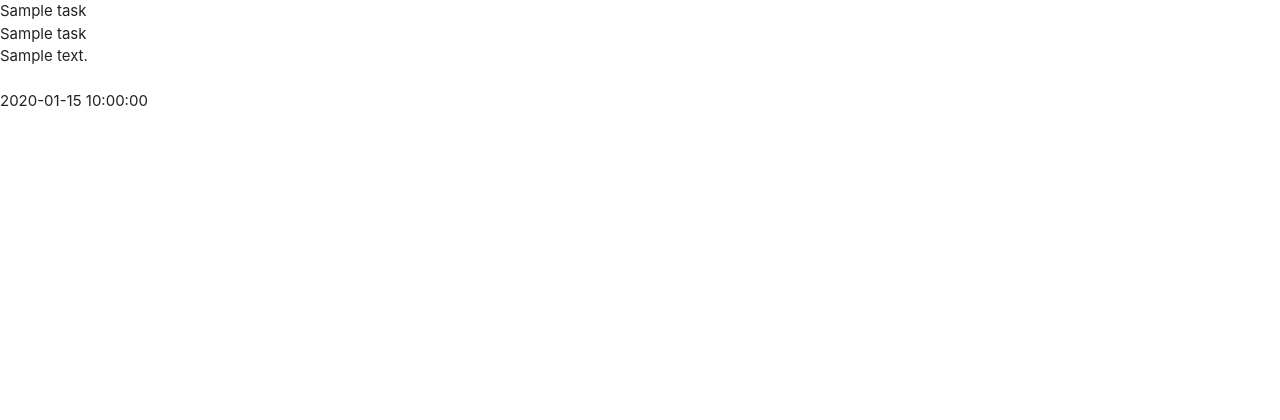
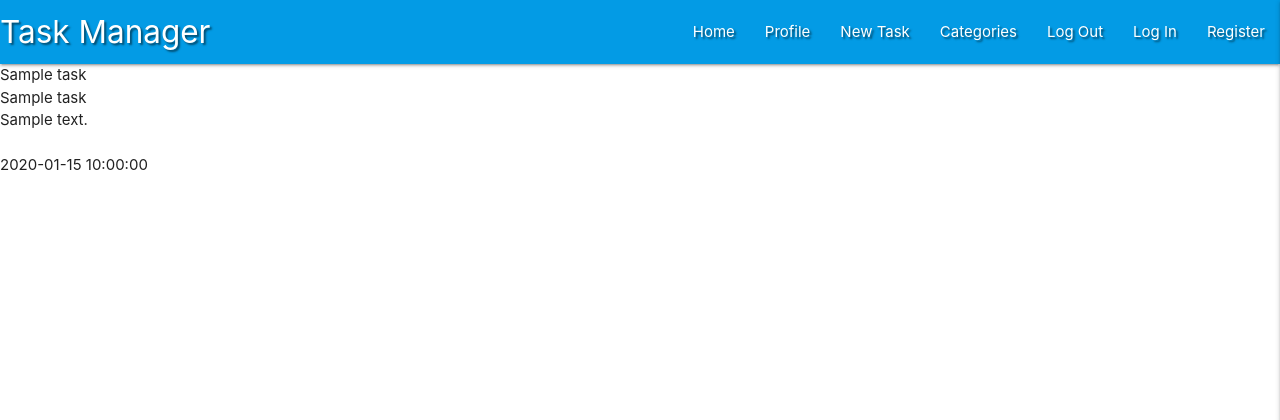
Before and after one commit to JeyAsare/task_manager_jey, a Flask app: page / in a window 1280 px wide. Shown: the top 420 px of the page. Run offline with Flask 2, Linux system fonts and the light colour scheme; a database or web service that is not in the repository returns one stand-in record (values such as "Sample title"); some libraries are stand-ins or nearby versions.

Commit message:
Add materialize Navbar and Sidenav

```diff
--- a/static/css/style.css
+++ b/static/css/style.css
@@ -0,0 +1,3 @@
+.text-shadow {
+    text-shadow: 2px 2px 2px rgba(0, 0, 0, 0.5)
+}
--- a/static/js/script.js
+++ b/static/js/script.js
@@ -0,0 +1,3 @@
+$(document).ready(function(){
+    $('.sidenav').sidenav({edge: "right"});
+  });
--- a/templates/base.html
+++ b/templates/base.html
@@ -13,6 +13,38 @@
     <title>Task Manager</title>
 </head>
 <body>
+
+    <header>
+        <!-- top navbar -->
+        <nav class="nav-extended text-shadow light-blue darken-1">
+            <div class="nav-wrapper">
+              <a href="{{ url_for('get_tasks')}}" class="brand-logo">Task Manager</a>
+              <a href="#" data-target="mobile-demo" class="sidenav-trigger right"><i class="fas fa-bars"></i></a>
+              <ul class="right hide-on-med-and-down">
+                <li><a href="{{ url_for('get_tasks')}}">Home</a></li>
+                <li><a href="#">Profile</a></li>
+                <li><a href="#">New Task</a></li>
+                <li><a href="#">Categories</a></li>
+                <li><a href="#">Log Out</a></li>
+                <li><a href="#">Log In</a></li>
+                <li><a href="#">Register</a></li>
+
+              </ul>
+            </div>
+          </nav>
+        <!-- mobile side navbar -->
+          <ul class="sidenav" id="mobile-demo">
+            <li><h4 class="center-align light-blue-text text-darken-4">Task Manager</h4></li>
+            <li><a href="{{ url_for('get_tasks')}}">Home</a></li>
+            <li><a href="#">Profile</a></li>
+            <li><a href="#">New Task</a></li>
+            <li><a href="#">Categories</a></li>
+            <li><a href="#">Log Out</a></li>
+            <li><a href="#">Log In</a></li>
+            <li><a href="#">Register</a></li>
+          </ul>
+
+    </header>
     {% block content %}
     {% endblock %}
     <script src="https://code.jquery.com/jquery-3.7.1.min.js" integrity="sha256-/JqT3SQfawRcv/BIHPThkBvs0OEvtFFmqPF/lYI/Cxo="crossorigin="anonymous"></script>
```
